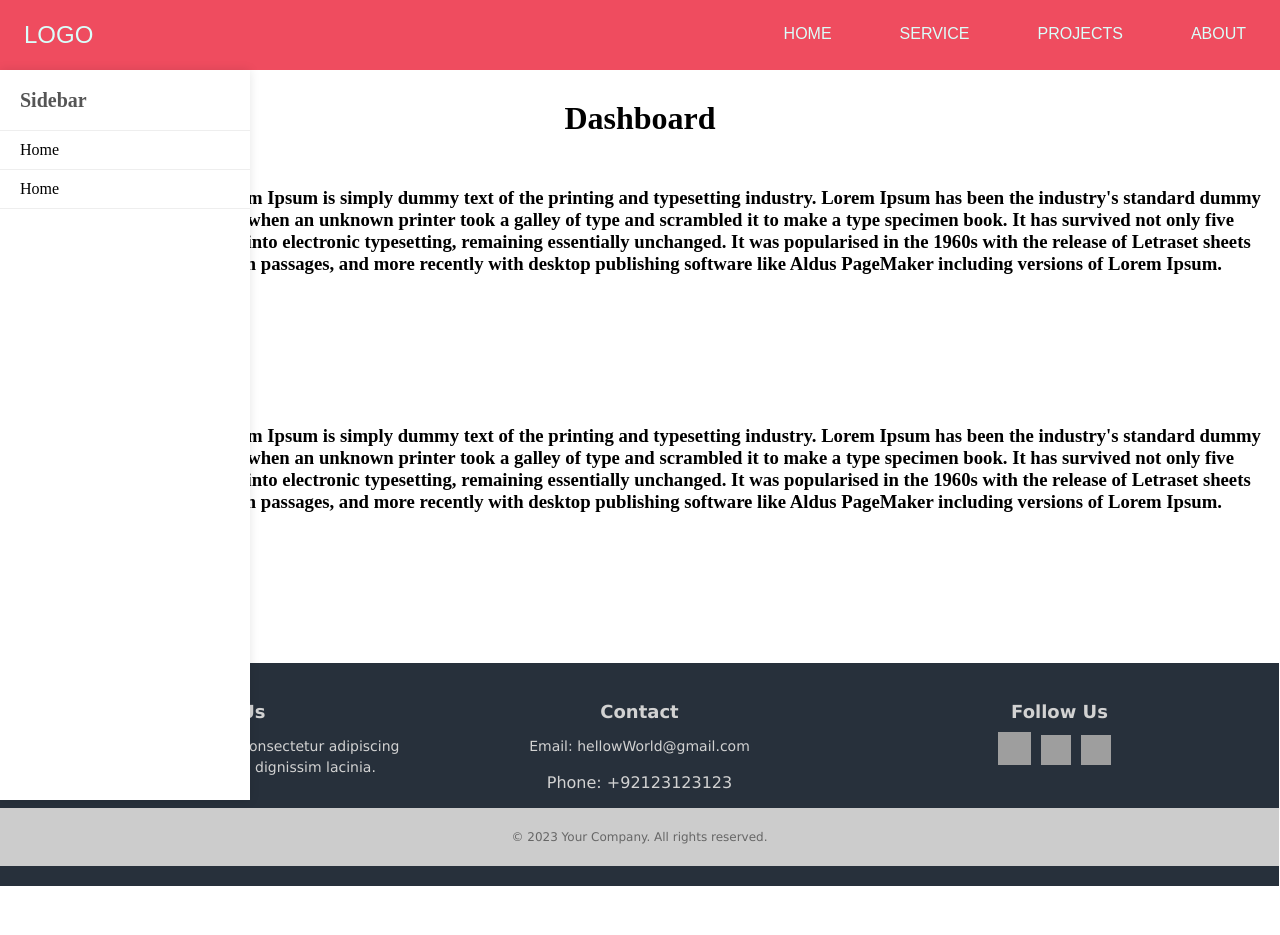
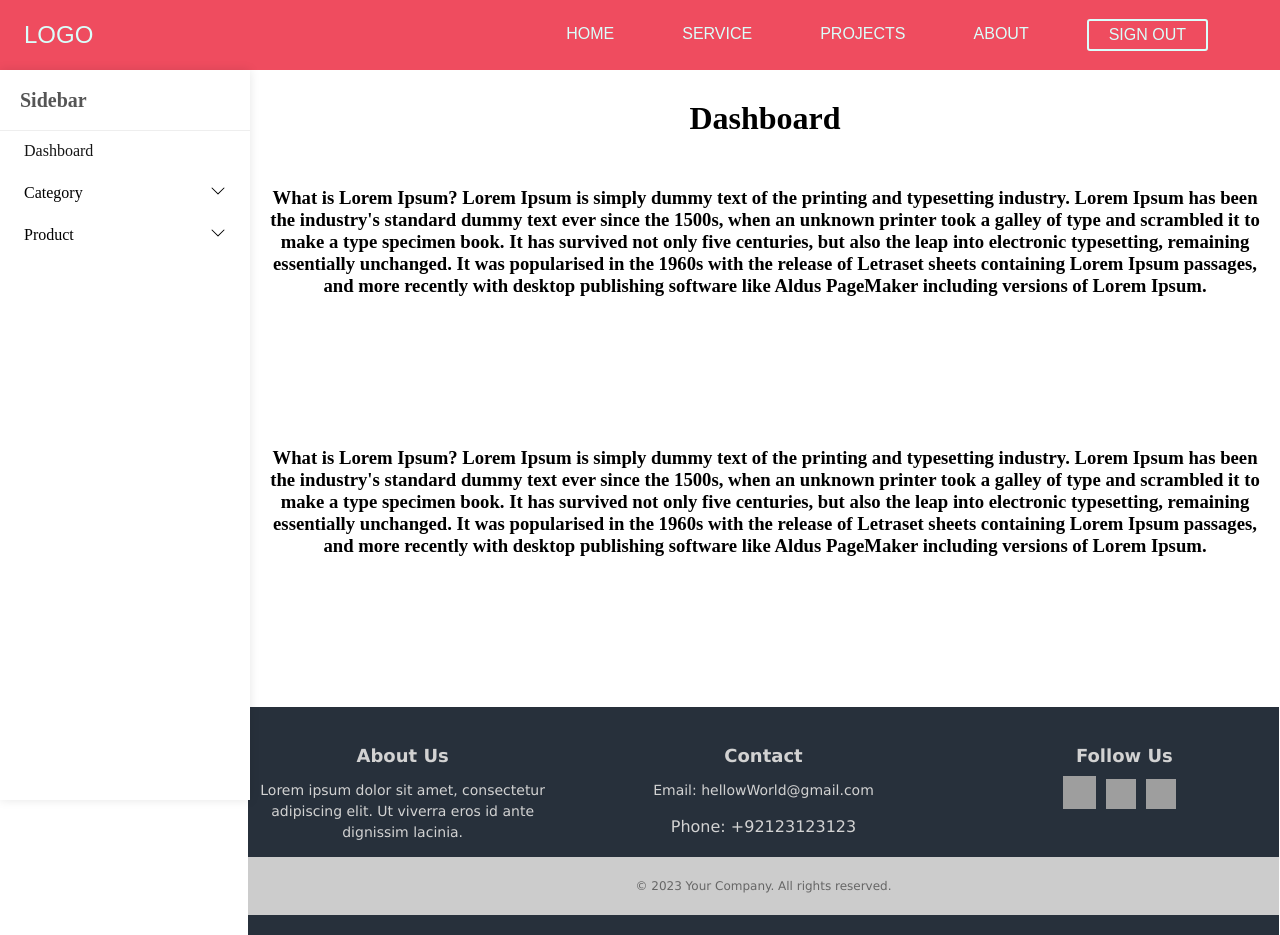
Before and after one commit to ibraheem15/Admin-Panel-with-Databases, a Next.js app: page / in a window 1280 px wide. Before the commit the page ends 886 px from the top, so only its background shows below. Built offline with nearby package versions, Linux system fonts and the light colour scheme; grey boxes are pictures that could not be loaded.

Commit message:
sidebar done

```diff
--- a/components/nav.js
+++ b/components/nav.js
@@ -48,14 +48,14 @@ export default function Nav() {
         <li className={styles.nav_link}>
           <a href="#">About</a>
         </li>
-        {/* <div className={styles.login_register}>
+        <div className={styles.login_register}>
           <Link href="/login">
-            <a className={styles.button}>Sign In</a>
+            <a className={styles.button}>Sign Out</a>
           </Link>
-          <Link href="/signup">
+          {/* <Link href="/signup">
             <a className={styles.button}>Register</a>
-          </Link>
-        </div> */}
+          </Link> */}
+        </div>
       </ul>
     </nav>
   );
--- a/components/sidebar.js
+++ b/components/sidebar.js
@@ -1,12 +1,15 @@
 import React, { useState } from "react";
 import styles from "../styles/sidebar.module.css";
+// framer
+import { motion, AnimatePresence } from "framer-motion";
+import Link from "next/link";
 
 export default function sidebar() {
-  const [showHome, setShowHome] = useState(false);
+  const [showProduct, setShowProduct] = useState(false);
   const [showCategory, setShowCategory] = useState(false);
 
-  const toggleHome = () => {
-    setShowHome(!showHome);
+  const toggleProduct = () => {
+    setShowProduct(!showProduct);
   };
 
   const toggleCategory = () => {
@@ -20,36 +23,129 @@ export default function sidebar() {
       <div className={styles.sidebar__content}>
         <ul className={styles.sidebar__list}>
           <li>
-            <span className={styles.list_title} onClick={toggleHome}>
-              Home
+            <span className={styles.list_title}>
+              <Link href="/">Dashboard</Link>
             </span>
-
-            {showHome && (
-              <ul className={styles.list_inner}>
-                <div className={styles.list_inner_content}>
-                  <li>Home #1</li>
-                  <li>Home #2</li>
-                  <li>Home #3</li>
-                </div>
-              </ul>
-            )}
           </li>
         </ul>
         <ul className={styles.sidebar__list}>
           <li>
             <span className={styles.list_title} onClick={toggleCategory}>
-              Home
+              Category
+              <motion.span
+                animate={{ rotate: showCategory ? 180 : 0 }}
+                transition={{ duration: 0.3 }}
+              >
+                <svg
+                  xmlns="http://www.w3.org/2000/svg"
+                  width="16"
+                  height="16"
+                  fill="currentColor"
+                  className="bi bi-chevron-down"
+                  viewBox="0 0 16 16"
+                >
+                  <path
+                    fillRule="evenodd"
+                    d="M1.646 4.646a.5.5 0 0 1 .708 0L8
+                  10.293l5.646-5.647a.5.5 0 1 1 .708.708l-6
+                  6a.5.5 0 0 1-.708
+                  0l-6-6a.5.5 0 0 1 0-.708z"
+                  />
+                </svg>
+              </motion.span>
             </span>
-
-            {showCategory && (
-              <ul className={styles.list_inner}>
-                <div className={styles.list_inner_content}>
-                  <li>Home #1</li>
-                  <li>Home #2</li>
-                  <li>Home #3</li>
-                </div>
-              </ul>
-            )}
+            <AnimatePresence>
+              {showCategory && (
+                <motion.ul
+                  className={styles.list_inner}
+                  initial={{ height: 0 }}
+                  animate={{ height: "auto" }}
+                  exit={{ height: 0 }}
+                  transition={{ duration: 0.3 }}
+                >
+                  <motion.div
+                    className={styles.list_inner_content}
+                    initial={{ opacity: 0 }}
+                    animate={{ opacity: 1 }}
+                    exit={{ opacity: 0 }}
+                    transition={{ duration: 0.3 }}
+                  >
+                    <Link href="/category/create">
+                      <li>Create Category</li>
+                    </Link>
+                    <Link href="/category/read">
+                      <li>Read Category</li>
+                    </Link>
+                    <Link href="/category/update">
+                      <li>Update Category</li>
+                    </Link>
+                    <Link href="/category/delete">
+                      <li>Delete Category</li>
+                    </Link>
+                  </motion.div>
+                </motion.ul>
+              )}
+            </AnimatePresence>
+          </li>
+        </ul>
+        <ul className={styles.sidebar__list}>
+          <li>
+            <span className={styles.list_title} onClick={toggleProduct}>
+              Product
+              <motion.span
+                animate={{ rotate: showProduct ? 180 : 0 }}
+                transition={{ duration: 0.3 }}
+              >
+                <svg
+                  xmlns="http://www.w3.org/2000/svg"
+                  width="16"
+                  height="16"
+                  fill="currentColor"
+                  className="bi bi-chevron-down"
+                  viewBox="0 0 16 16"
+                >
+                  <path
+                    fillRule="evenodd"
+                    d="M1.646 4.646a.5.5 0 0 1 .708 0L8
+                  10.293l5.646-5.647a.5.5 0 1 1 .708.708l-6
+                  6a.5.5 0 0 1-.708
+                  0l-6-6a.5.5 0 0 1 0-.708z"
+                  />
+                </svg>
+              </motion.span>
+            </span>
+            <AnimatePresence>
+              {showProduct && (
+                <motion.ul
+                  className={styles.list_inner}
+                  initial={{ height: 0 }}
+                  animate={{ height: "auto" }}
+                  exit={{ height: 0 }}
+                  transition={{ duration: 0.3 }}
+                >
+                  <motion.div
+                    className={styles.list_inner_content}
+                    initial={{ opacity: 0 }}
+                    animate={{ opacity: 1 }}
+                    exit={{ opacity: 0 }}
+                    transition={{ duration: 0.3 }}
+                  >
+                    <Link href="/product/create">
+                      <li>Create Product</li>
+                    </Link>
+                    <Link href="/product/read">
+                      <li>Read Product</li>
+                    </Link>
+                    <Link href="/product/update">
+                      <li>Update Product</li>
+                    </Link>
+                    <Link href="/product/delete">
+                      <li>Delete Product</li>
+                    </Link>
+                  </motion.div>
+                </motion.ul>
+              )}
+            </AnimatePresence>
           </li>
         </ul>
       </div>
--- a/package.json
+++ b/package.json
@@ -13,6 +13,7 @@
   "license": "ISC",
   "dependencies": {
     "axios": "^1.4.0",
+    "framer-motion": "^6.5.1",
     "next": "^11.1.1",
     "prop-types": "^15.8.1",
     "react": "^17.0.2",
--- a/pages/index.js
+++ b/pages/index.js
@@ -10,7 +10,7 @@ function index() {
   // }
   return (
     <RootLayout>
-      <div style={{ marginTop: "70px" }}>
+      <div style={{ marginTop: "70px",marginLeft:"250px" }}>
         <h1 style={{ marginTop: "100px", marginBottom:"50px",textAlign:"center" }}>Dashboard</h1>
         <h3 style={{ marginTop: "50px", marginBottom:"150px",textAlign:"center" }}>
           What is Lorem Ipsum? Lorem Ipsum is simply dummy text of the printing
--- a/styles/footer.module.css
+++ b/styles/footer.module.css
@@ -8,6 +8,8 @@
   margin-left: -8px;
   margin-right: -7px;
   margin-bottom: -20px;
+  margin-left: 240px;
+
 }
 
 .footer_container {
--- a/styles/sidebar.module.css
+++ b/styles/sidebar.module.css
@@ -33,21 +33,26 @@
 
 .sidebar__list {
   list-style: none;
-  padding: 0;
+  padding: 0.2rem 0.5rem;
   margin: 0;
 }
 
 .list_title {
+  display: flex;
   cursor: pointer;
-    padding: 10px 20px;
-    border-bottom: 1px solid #eee;
-    display: flex;
-    align-items: center;
-    justify-content: space-between;
+  padding: 0.5rem 1rem;
+  align-items: center;
+  justify-content: space-between;
+  border-radius: .55rem;
 }
 
 .list_title:hover {
   background-color: #eee;
+}
+
+.list_title a {
+  text-decoration: none;
+  color: #151515;
 }
 
 .list_inner {
@@ -55,5 +60,15 @@
 }
 
 .list_inner_content {
-  /* display: block; */
 }
+
+.list_inner_content li {
+  padding: 10px 10px;
+  cursor: pointer;
+  color: #555;
+  border-radius: .65rem;
+}
+
+.list_inner_content li:hover {
+  background-color: #eee;
+}
```
Also changed, not shown: pages/category/create.js (added, +20 -0 lines), 1 other file (tests, documents, lock files or other folders).
